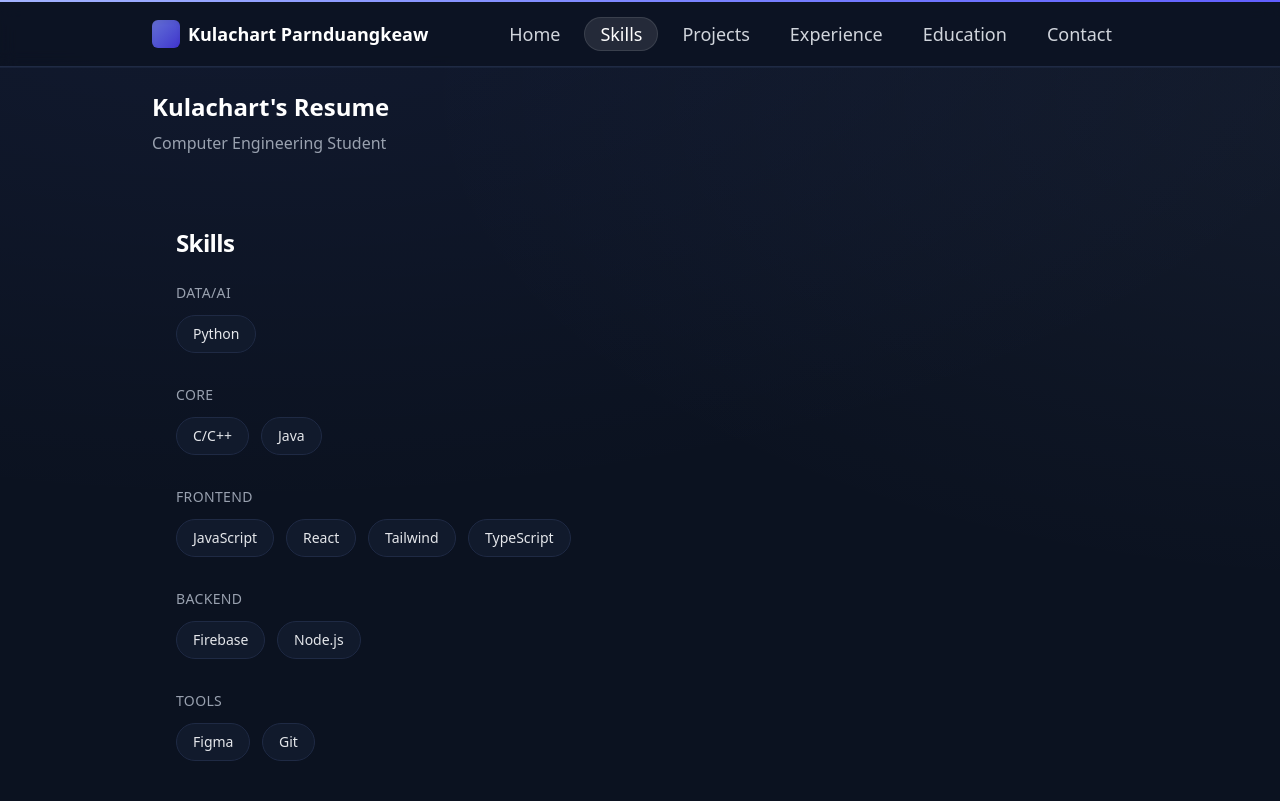
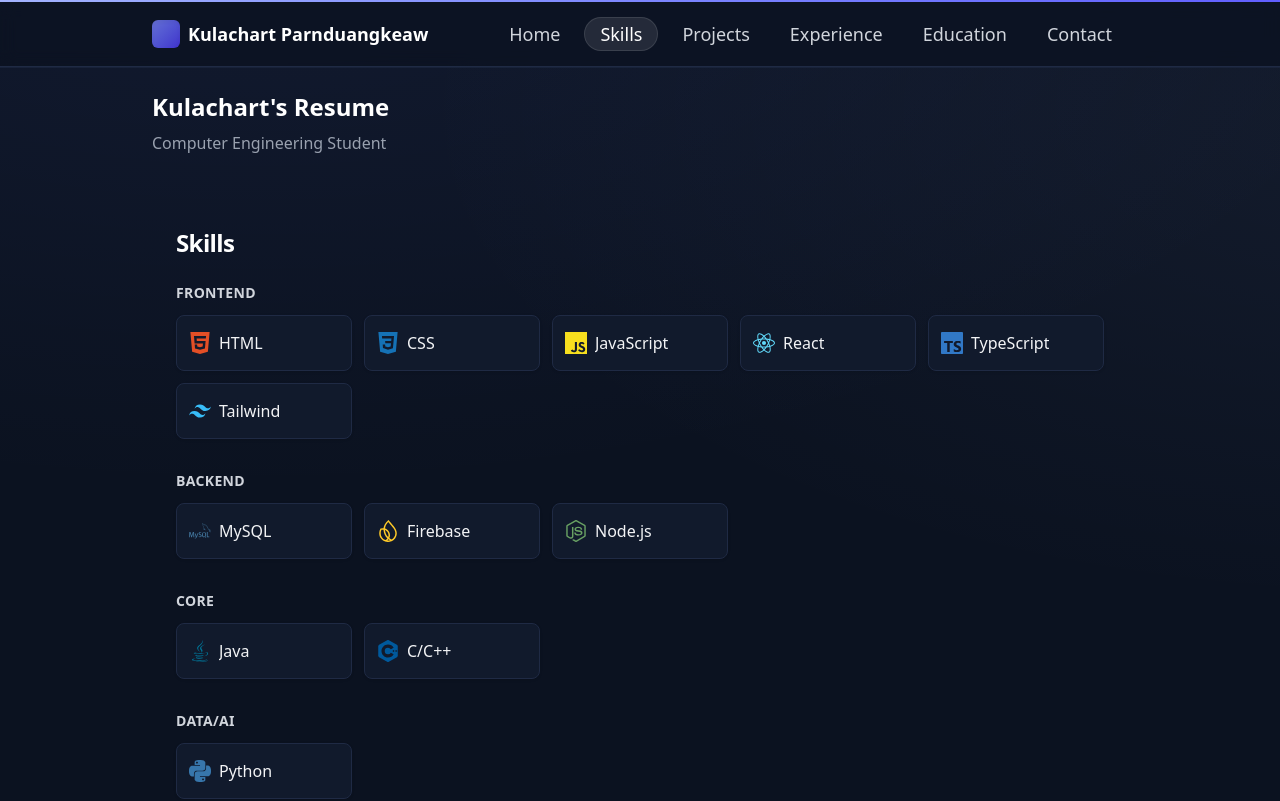
Before and after one commit to KhaNomThai/resume-site, a React (Vite) app: page /skills in a window 1280 px wide. Shown: the top 801 px of the page. Built offline with nearby package versions, Linux system fonts and the light colour scheme.

Commit message:
Update skill Page

```diff
--- a/package.json
+++ b/package.json
@@ -14,6 +14,7 @@
     "framer-motion": "^12.23.24",
     "react": "^19.1.1",
     "react-dom": "^19.1.1",
+    "react-icons": "^5.5.0",
     "react-router-dom": "^7.9.5",
     "tailwindcss": "^4.1.16"
   },
--- /dev/null
+++ b/src/components/SkillIcon.tsx
@@ -0,0 +1,71 @@
+import { FaJava } from "react-icons/fa";
+import { VscVscode } from "react-icons/vsc";
+import {
+  SiReact, SiTypescript, SiJavascript, SiTailwindcss, SiFirebase,
+  SiNodedotjs, SiPython, SiC, SiCplusplus, SiGit, SiFigma,
+  SiHtml5, SiCss3, SiMysql
+} from "react-icons/si";
+
+type IconEntry = {
+  Icon: React.ComponentType<{ size?: string | number; color?: string }>;
+  color: string;
+  url: string;
+};
+
+const ICONS: Record<string, IconEntry> = {
+  react:      { Icon: SiReact,       color: "#61DAFB", url: "https://react.dev/" },
+  typescript: { Icon: SiTypescript,  color: "#3178C6", url: "https://www.typescriptlang.org/" },
+  javascript: { Icon: SiJavascript,  color: "#F7DF1E", url: "https://developer.mozilla.org/en-US/docs/Web/JavaScript" },
+  tailwind:   { Icon: SiTailwindcss, color: "#38BDF8", url: "https://tailwindcss.com/" },
+  firebase:   { Icon: SiFirebase,    color: "#FFCA28", url: "https://firebase.google.com/" },
+  nodejs:     { Icon: SiNodedotjs,   color: "#68A063", url: "https://nodejs.org/" },
+  python:     { Icon: SiPython,      color: "#3776AB", url: "https://www.python.org/" },
+  java:       { Icon: FaJava,        color: "#007396", url: "https://www.java.com/" },
+  cpp:        { Icon: SiCplusplus,   color: "#00599C", url: "https://isocpp.org/" },
+  c:          { Icon: SiC,           color: "#00599C", url: "https://en.wikipedia.org/wiki/C_(programming_language)" },
+  git:        { Icon: SiGit,         color: "#F05032", url: "https://git-scm.com/" },
+  figma:      { Icon: SiFigma,       color: "#F24E1E", url: "https://www.figma.com/" },
+  html:       { Icon: SiHtml5,       color: "#E34F26", url: "https://developer.mozilla.org/en-US/docs/Web/HTML" },
+  css:        { Icon: SiCss3,        color: "#1572B6", url: "https://developer.mozilla.org/en-US/docs/Web/CSS" },
+  mysql:      { Icon: SiMysql,       color: "#4479A1", url: "https://www.mysql.com/" },
+  vscode:     { Icon: VscVscode, color: "#007ACC", url: "https://code.visualstudio.com/" },
+};
+
+function normalize(raw: string) {
+  let key = raw.trim().toLowerCase();
+  key = key.replace(/[.\-/\s]+/g, "");
+
+  if (key.includes("c++")) key = "cpp";
+  if (key === "c/c++") key = "cpp";
+  if (key === "node" || key === "nodejs") key = "nodejs";
+  if (key === "visualstudiocode" || key === "vscode") key = "vscode";
+  if (key === "html5") key = "html";
+  if (key === "css3") key = "css";
+
+  return key;
+}
+
+export default function SkillIcon({ name, size = 22 }: { name: string; size?: number }) {
+  const key = normalize(name);
+  const entry = ICONS[key];
+
+  if (!entry) {
+    const initials = name.split(/\s+/).map(w => w[0]).join("").slice(0, 2).toUpperCase();
+    return (
+      <span
+        aria-label={name}
+        className="inline-flex items-center justify-center size-6 rounded-full bg-[#1f2a44] text-[10px] font-semibold text-gray-200"
+        title={name}
+      >
+        {initials}
+      </span>
+    );
+  }
+
+  const { Icon, color, url } = entry;
+  return (
+    <a href={url} target="_blank" rel="noopener noreferrer" aria-label={name} title={name}>
+      <Icon size={size} color={color} />
+    </a>
+  );
+}
--- a/src/data.tsx
+++ b/src/data.tsx
@@ -1,6 +1,6 @@
 export type Skill = {
     name: string;
-    category?: "Core" | "Frontend" | "Backend" | "Mobile" | "Data/AI" | "Tools";
+    category?: "Core" | "Frontend" | "Backend" | "Data/AI" | "Tools";
 };
 export type Project = { title: string; link?: string; desc: string; tags?: string[] };
 export type TimelineItem = { title: string; org: string; period: string; bullets?: string[] };
@@ -20,12 +20,16 @@
         { name: "Python", category: "Data/AI" },
         { name: "Java", category: "Core" },
         { name: "C/C++", category: "Core" },
+        { name: "HTML", category: "Frontend" },
+        { name: "CSS", category: "Frontend" },
+        { name: "JavaScript", category: "Frontend" },
         { name: "React", category: "Frontend" },
         { name: "TypeScript", category: "Frontend" },
-        { name: "JavaScript", category: "Frontend" },
         { name: "Tailwind", category: "Frontend" },
+        { name: "MySQL", category: "Backend" },
         { name: "Firebase", category: "Backend" },
         { name: "Node.js", category: "Backend" },
+        { name: "VS Code", category: "Tools" },
         { name: "Git", category: "Tools" },
         { name: "Figma", category: "Tools" },
     ] as Skill[],
--- a/src/pages/Skills.tsx
+++ b/src/pages/Skills.tsx
@@ -1,40 +1,55 @@
 import { motion } from "framer-motion";
 import Page from "../components/Page";
 import Section, { container, item } from "../components/Section";
+import SkillIcon from "../components/SkillIcon";
 import { profile, type Skill } from "../data";
 
 export default function Skills() {
   const grouped = groupByCategory(profile.skills);
 
+  // ลำดับหมวดที่อยากให้โชว์ก่อน-หลัง (แก้ได้ตามใจ)
+  const categoryOrder = ["Frontend", "Backend", "Core", "Data/AI", "Mobile", "Tools", "Other"];
+
+  const orderedGroups = categoryOrder
+    .filter((c) => grouped[c])
+    .map((c) => [c, grouped[c]] as [string, Skill[]]);
+
   return (
     <Page>
       <Section id="skills" title="Skills">
         <div className="space-y-8">
-          {Object.entries(grouped).map(([category, list]) => (
+          {orderedGroups.map(([category, list]) => (
             <div key={category}>
-              <h3 className="mb-3 text-sm uppercase tracking-wide text-gray-400">
+              <h3 className="mb-3 text-sm font-semibold tracking-wide text-gray-300 uppercase">
                 {category}
               </h3>
 
-              <motion.ul
+              <motion.div
                 variants={container(0.06)}
                 initial="hidden"
                 whileInView="show"
                 viewport={{ once: true, amount: 0.6 }}
-                className="flex flex-wrap gap-3"
+                className="grid grid-cols-2 sm:grid-cols-3 md:grid-cols-4 lg:grid-cols-5 gap-3"
               >
                 {list.map((s) => (
-                  <motion.li
+                  <motion.a
                     key={s.name}
-                    variants={item(10)}
-                    whileHover={{ scale: 1.05 }}
-                    whileTap={{ scale: 0.98 }}
-                    className="px-4 py-2 rounded-full border border-[#1f2a44] bg-[#111a2c] text-gray-200 text-sm font-medium transform-gpu will-change-transform"
+                    variants={item(8)}
+                    whileHover={{ scale: 1.04 }}
+                    whileTap={{ scale: 0.97 }}
+                    href={normalizeSkillUrl(s.name)} // 👈 ฟังก์ชันลิงก์
+                    target="_blank"
+                    rel="noopener noreferrer"
+                    className="flex items-center gap-2 h-12 sm:h-14 px-3
+             rounded-lg border border-[#1f2a44] bg-[#111a2c]
+             text-gray-100 text-sm sm:text-base font-medium
+             transform-gpu will-change-transform shadow-sm hover:bg-[#1a2540]"
                   >
-                    {s.name}
-                  </motion.li>
+                    <SkillIcon name={s.name} />
+                    <span className="truncate">{s.name}</span>
+                  </motion.a>
                 ))}
-              </motion.ul>
+              </motion.div>
             </div>
           ))}
         </div>
@@ -51,9 +66,27 @@
     (map[k] ??= []).push(s);
   }
 
-  // เรียงตามตัวอักษร (ไม่ต้องเรียงระดับแล้ว)
-  for (const k of Object.keys(map)) {
-    map[k].sort((a, b) => a.name.localeCompare(b.name));
-  }
   return map;
 }
+
+function normalizeSkillUrl(name: string) {
+  const key = name.trim().toLowerCase().replace(/[.\-/\s]+/g, "");
+  const urls: Record<string, string> = {
+    react: "https://react.dev/",
+    typescript: "https://www.typescriptlang.org/",
+    javascript: "https://developer.mozilla.org/en-US/docs/Web/JavaScript",
+    tailwind: "https://tailwindcss.com/",
+    firebase: "https://firebase.google.com/",
+    nodejs: "https://nodejs.org/",
+    python: "https://www.python.org/",
+    java: "https://www.java.com/",
+    cpp: "https://isocpp.org/",
+    git: "https://git-scm.com/",
+    figma: "https://www.figma.com/",
+    html: "https://developer.mozilla.org/en-US/docs/Web/HTML",
+    css: "https://developer.mozilla.org/en-US/docs/Web/CSS",
+    mysql: "https://www.mysql.com/",
+    vscode: "https://code.visualstudio.com/",
+  };
+  return urls[key] || "#";
+}
```
Also changed, not shown: 1 other file (tests, documents, lock files or other folders).
